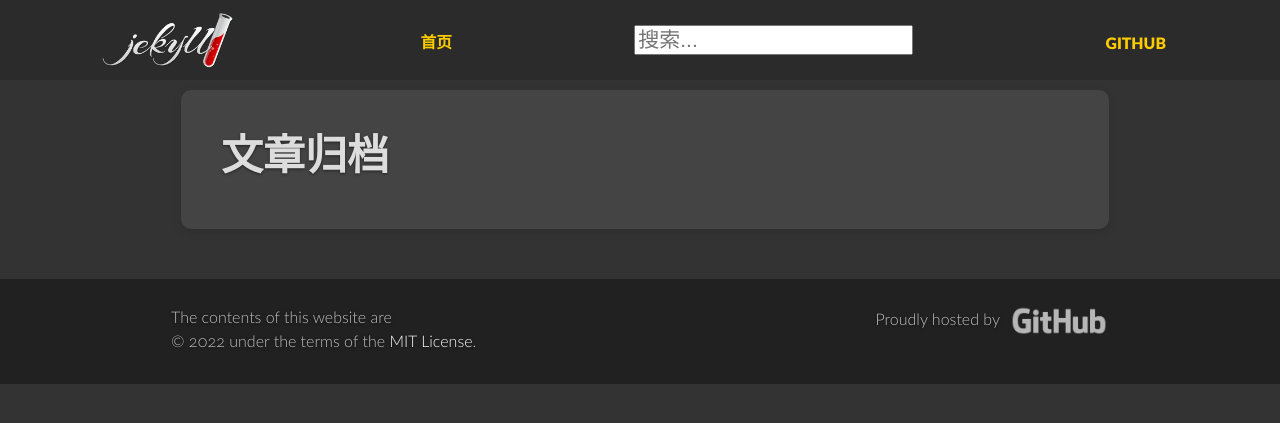
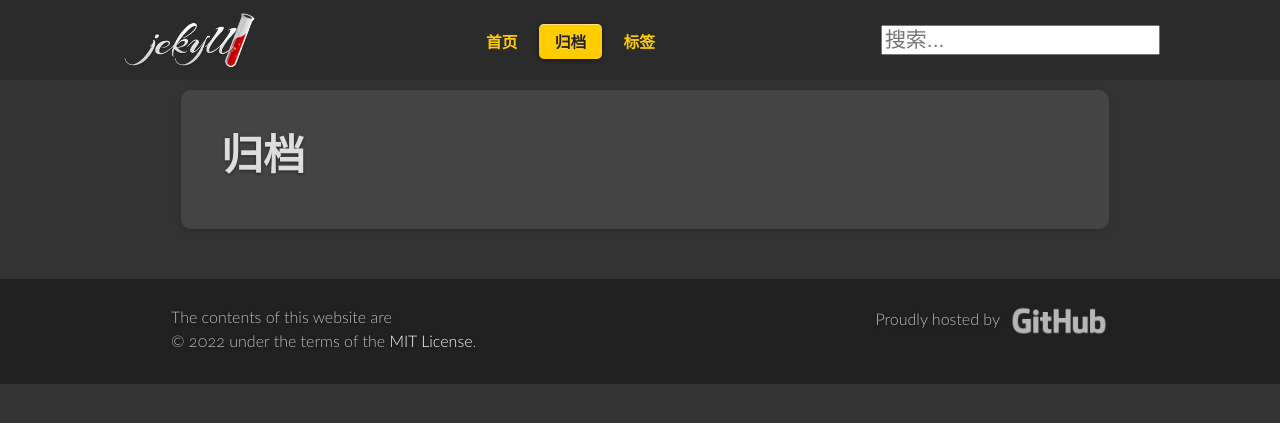
Before and after one commit to wyntau/jekyll-theme-jekyllrb, a Jekyll site: the page built from pages/archives.html, in a window 1280 px wide. Shown: the top 423 px of the page. Built offline with Jekyll 4.4.1, drawn with Linux system fonts in a browser that asks for light colours; comment, search, counter and statistics services are not loaded.

Commit message:
refactor: update layout and includes

```diff
--- a/_data/primary_nav.yml
+++ b/_data/primary_nav.yml
@@ -1,3 +1,9 @@
 - title: 首页
   link: /
   show_on_mobile: true
+- title: 归档
+  link: /archives.html
+  show_on_mobile: true
+- title: 标签
+  link: /tags.html
+  show_on_mobile: true
--- a/_includes/header.html
+++ b/_includes/header.html
@@ -17,13 +17,13 @@
       {% include search/input.html -%}
     </div>
 
-    {% if site.repository %}
+    <!-- {% if site.repository %}
     <div class="meta hide-on-mobiles">
       <ul>
         <li><a href="{{ site.repository }}">GitHub</a></li>
       </ul>
     </div>
-    {% endif %}
+    {% endif %} -->
   </div>
   <nav class="mobile-nav show-on-mobiles">
     {% include header_primary_nav_mobile.html -%}
--- a/_includes/header_primary_nav.html
+++ b/_includes/header_primary_nav.html
@@ -3,6 +3,8 @@
   <li
     {%- if p.link == '/' -%}
       {% if page.url == p.link %} class="current" {%- endif -%}
+    {% elsif p.link contains "/archive" %}
+      {% if page.url contains p.link or page.layout == "post" or page.layout == "post_item" %} class="current" {%- endif -%}
     {% else -%}
       {% if page.url contains p.link %} class="current" {%- endif -%}
     {% endif -%}
--- a/_includes/post_aside_related.html
+++ b/_includes/post_aside_related.html
@@ -1,6 +1,6 @@
 <h4>相关文章</h4>
 <ul>
-{% for post in site.posts -%}
+{% for post in site.related_posts -%}
   <li {%- if page.title == post.title %} class="current" {%- endif %}>
     <a href="{{ post.url | relative_url }}" title="{{ post.title }}">{{ post.title }}</a>
   </li>
--- a/pages/archives.html
+++ b/pages/archives.html
@@ -1,5 +1,5 @@
 ---
 layout: archives
 permalink: /archives.html
-title: 文章归档
+title: 归档
 ---
```
